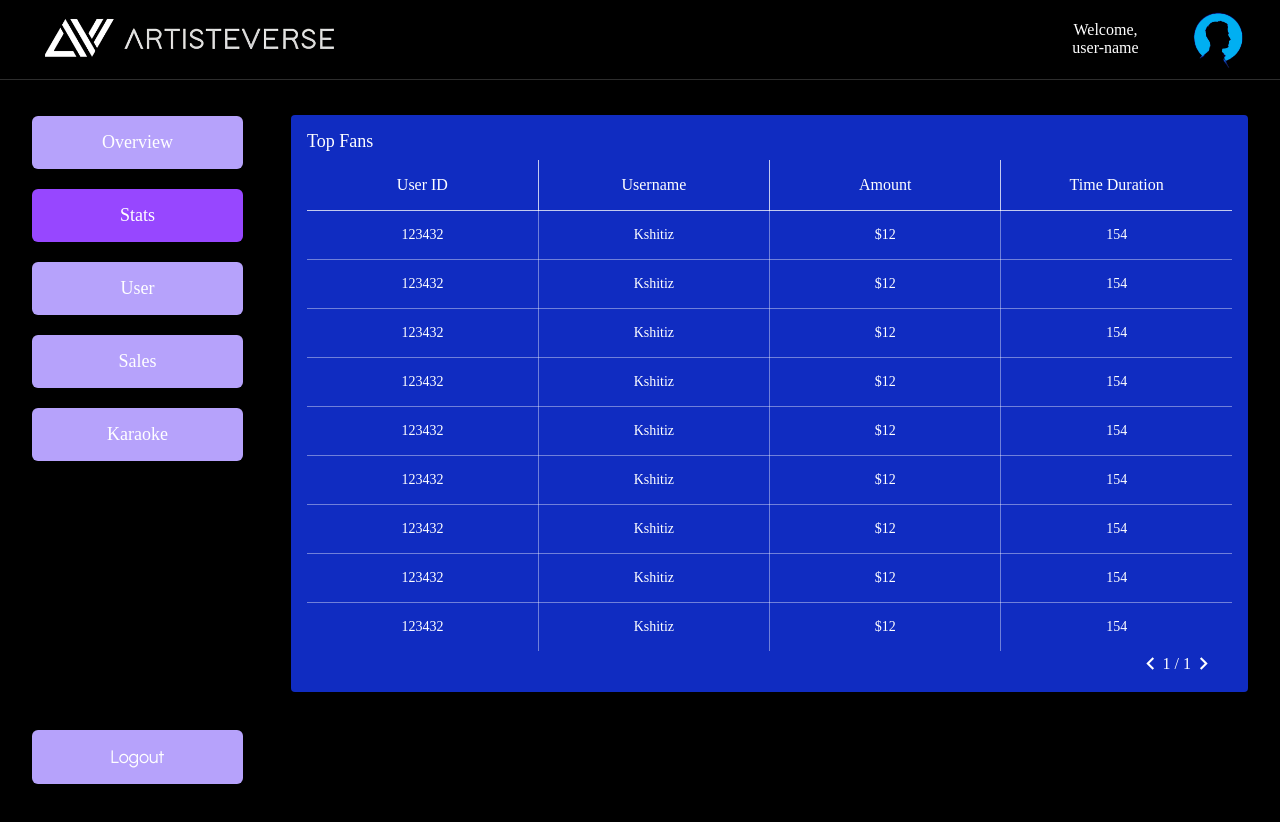
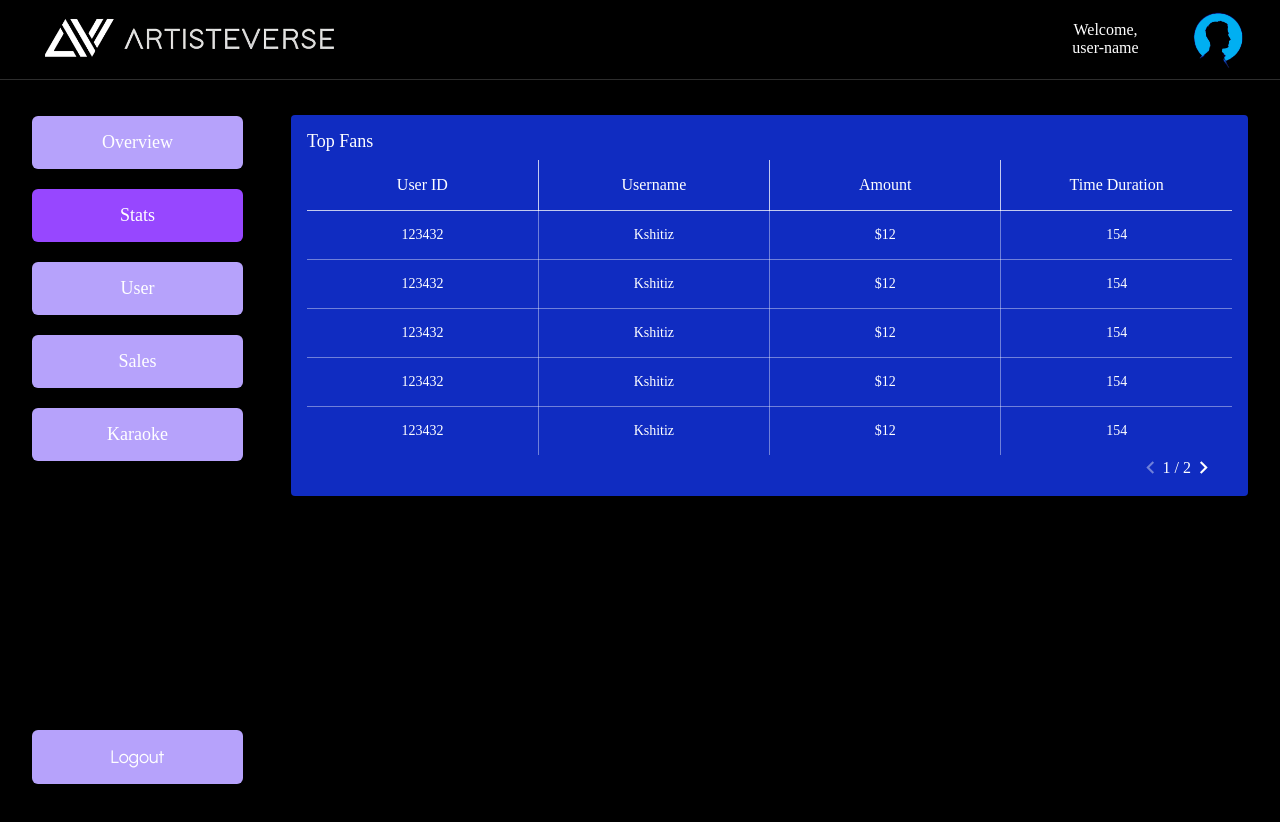
Before and after one commit to KshitizPratap/artisteverse_dashboard, a React (Vite) app: page /stats in a window 1280 px wide. Shown: the top 822 px of the page. Built offline with nearby package versions, Linux system fonts and the light colour scheme.

Commit message:
Added basic pagination

```diff
--- a/src/common/components/table/table.module.scss
+++ b/src/common/components/table/table.module.scss
@@ -66,6 +66,13 @@
     svg {
       height: 25px;
       width: 25px;
+      cursor: pointer;
+    }
+
+    .disableArrows {
+      color: #ffffff66;
+      cursor: default;
+      pointer-events: none;
     }
   }
 }
--- a/src/common/components/table/table.tsx
+++ b/src/common/components/table/table.tsx
@@ -8,9 +8,12 @@ type TableProp = {
 };
 
 const Table = ({ title }: TableProp) => {
-  const [limit, setLimit] = useState(10);
+  const [limit, setLimit] = useState(5);
   const [offset, setOffset] = useState(0);
-  const headers = dataTable[0].map((col) => col.label);
+  const totalPages = Math.ceil(dataTable.length / limit);
+  const currentPage = Math.floor(offset / limit) + 1;
+  const paginatedData = dataTable.slice(offset, offset + limit);
+  const headers = paginatedData[0].map((col) => col.label);
 
   return (
     <div className={classes.mainContainer}>
@@ -24,7 +27,7 @@ const Table = ({ title }: TableProp) => {
           </tr>
         </thead>
         <tbody className={classes.tableBody}>
-          {dataTable.map((row, rowIndex) => (
+          {paginatedData.map((row, rowIndex) => (
             <tr key={rowIndex}>
               {row.map((col, colIndex) => (
                 <td key={colIndex}>{col.value}</td>
@@ -34,9 +37,15 @@ const Table = ({ title }: TableProp) => {
         </tbody>
       </table>
       <div className={classes.paginationContainer}>
-        <MdKeyboardArrowLeft />
-        {offset + 1} / {Math.floor(dataTable.length / limit) + 1}
-        <MdKeyboardArrowRight />
+        <MdKeyboardArrowLeft
+          onClick={() => setOffset((prev) => prev - limit)}
+          className={currentPage <= 1 ? classes.disableArrows : ""}
+        />
+        {currentPage} / {totalPages}
+        <MdKeyboardArrowRight
+          onClick={() => setOffset((prev) => prev + limit)}
+          className={currentPage >= totalPages ? classes.disableArrows : ""}
+        />
       </div>
     </div>
   );
```
